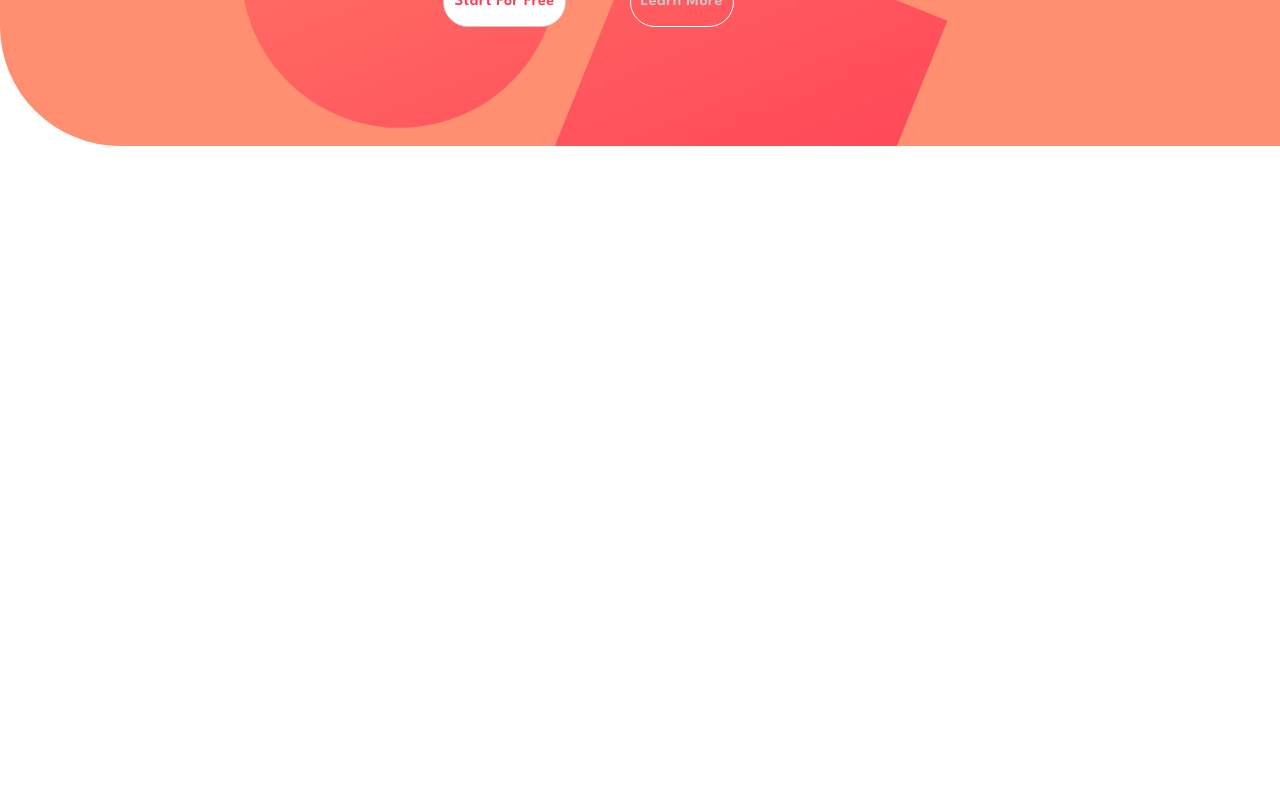
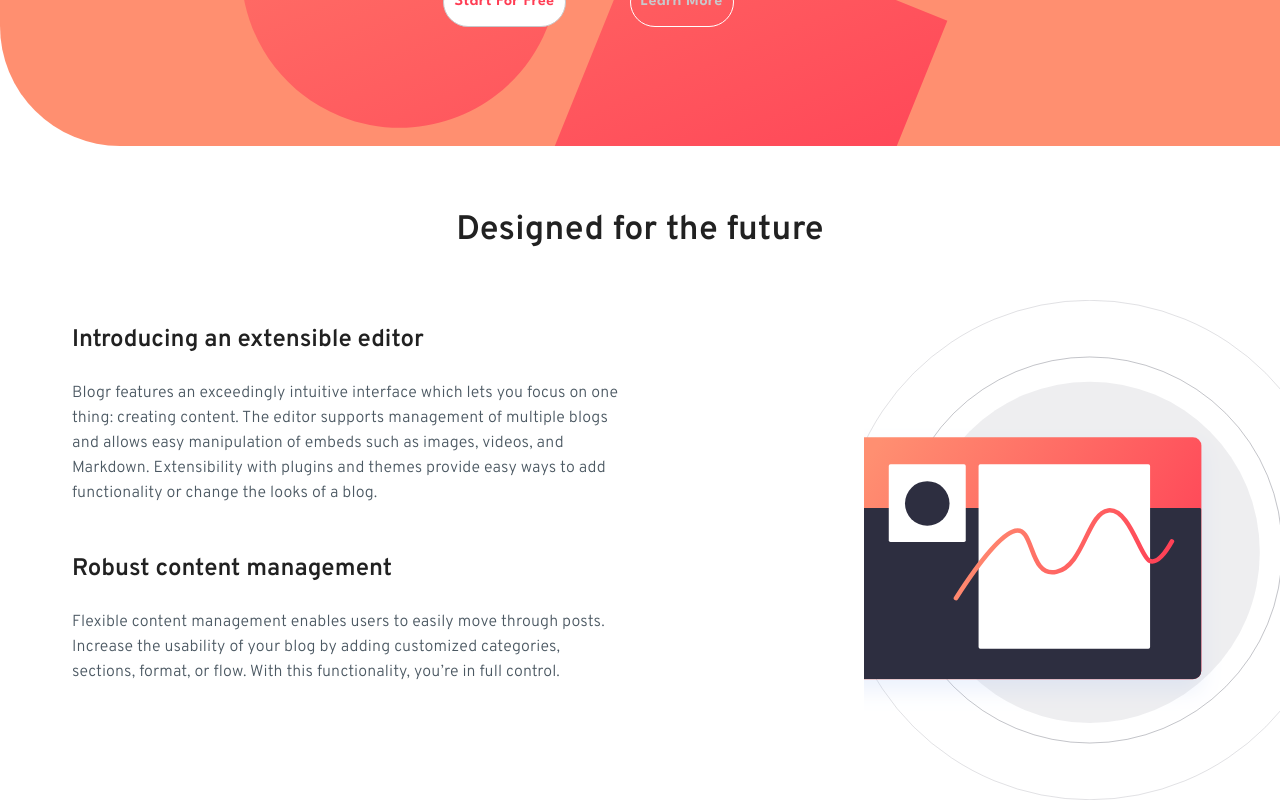
Before and after one commit to meyoh-23/blogr, a React (Create React App) app: page / in a window 1280 px wide. Shown: the part 414-1214 px from the top of the page. Before the commit the page ends 800 px from the top, so only its background shows below. Built offline with nearby package versions, Linux system fonts and the light colour scheme.

Commit message:
completed about

```diff
--- a/src/App.js
+++ b/src/App.js
@@ -1,5 +1,6 @@
 import { Box, CssBaseline, ThemeProvider, createTheme } from "@mui/material";
 import Hero from "./components/Hero";
+import About from "./components/About";
 
 function App() {
 const theme = createTheme({
@@ -26,6 +27,7 @@ const theme = createTheme({
       boxSizing="border-box"
       >
       <Hero/>
+      <About/>
       </Box>
   </ThemeProvider>
   );
--- a/src/components/About.jsx
+++ b/src/components/About.jsx
@@ -1,8 +1,230 @@
-import React from 'react'
+import { Box, Grid, Typography } from '@mui/material';
+import React from 'react';
+import bgCirclePattern from './../assets/images/illustration-editor-desktop.svg';
+import bgCircleMobile from './../assets/images/illustration-editor-mobile.svg';
 
 const About = () => {
   return (
-    <div>About</div>
+    <Box
+    sx={{
+      my: "4rem",
+    }}
+    >
+      <Typography
+      variant='h4'
+      sx={{
+        color: "seondary.main",
+        fontFamily: "'Overpass', sans-serif",
+        fontWeight: "600",
+        textAlign: "center",
+        justifySelf: "center",
+        my: "3rem",
+      }}
+      >
+        Designed for the future
+      </Typography>
+      <Box
+      sx={{
+        display: {
+          xs: "none",
+          sm: "flex",
+        },
+        marginLeft: "3rem",
+        marginRight: "0",
+      }}
+      >
+        <Grid
+        container
+        spacing={0}
+        >
+          <Grid
+          item
+          xs={6}
+          >
+            <Box
+            sx={{
+              marginLeft: "1.5rem",
+              textAlign: "left",
+              paddingRight: "2.5rem",
+              marginBottom: "3rem",
+            }}
+            >
+              <Typography
+              variant='h5'
+              sx={{
+                  color: "seondary.main",
+                  fontFamily: "'Overpass', sans-serif",
+                  fontWeight: "600",
+                  my: "1.5rem",
+                }}
+              >
+                Introducing an extensible editor
+              </Typography>
+                <Typography
+                variant='p'
+                sx={{
+                  fontFamily: "'Overpass', sans-serif",
+                  fontWeight: "300",
+                  color: "hsl(207, 13%, 34%)",
+                }}
+                >
+                  Blogr features an exceedingly intuitive interface which lets you focus on one thing: creating content.
+                  The editor supports management of multiple blogs and allows easy manipulation of embeds such as images,
+                  videos, and Markdown. Extensibility with plugins and themes provide easy ways to add functionality or
+                  change the looks of a blog.
+                </Typography>
+            </Box>
+            <Box
+            sx={{
+              marginLeft: "1.5rem",
+              textAlign: "left",
+              paddingRight: "2.5rem",
+              marginBottom: "3rem",
+            }}
+            >
+              <Typography
+              variant='h5'
+              sx={{
+                  color: "seondary.main",
+                  fontFamily: "'Overpass', sans-serif",
+                  fontWeight: "600",
+                  my: "1.5rem",
+                }}
+              >
+                Robust content management
+              </Typography>
+                <Typography
+                variant='p'
+                sx={{
+                  fontFamily: "'Overpass', sans-serif",
+                  fontWeight: "300",
+                  color: "hsl(207, 13%, 34%)",
+                }}
+                >
+                  Flexible content management enables users to easily move through posts. Increase the usability of your blog
+                  by adding customized categories, sections, format, or flow. With this functionality, you’re in full control.
+                </Typography>
+            </Box>
+          </Grid>
+          <Grid
+          item
+          xs={6}
+          width="35vw"
+          >
+            <Box
+            sx={{
+              marginLeft: "3rem",
+              position: "relative",
+            }}
+            >
+              <Box
+              sx={{
+                backgroundImage: `url(${bgCirclePattern})`,
+                backgroundRepeat: "no-repeat",
+                backgroundPosition: "center",
+                backgroundSize: "cover",
+                height: "500px",
+                width: "75%",
+                position: "absolute",
+                top: 0,
+                right: "-10px",
+              }}
+              >
+              </Box>
+            </Box>
+          </Grid>
+        </Grid>
+      </Box>
+      <Box
+      sx={{
+        display: {
+          xs: "flex",
+          sm: "none",
+        },
+        flexDirection: "column",
+        justifyContent: "center",
+        alignItems: "center",
+        mx: "1.5rem",
+      }}
+      >
+        <Box
+        sx={{
+          backgroundImage: `url(${bgCircleMobile})`,
+          backgroundSize: "cover",
+          backgroundPosition: "center",
+          backgroundRepeat: "no-repeat",
+          height: "340px",
+          width:"100vw",
+        }}
+        >
+
+        </Box>
+        <Box
+        sx={{
+          display: "flex",
+          flexDirection: "column",
+          gap: "2.5rem",
+          justifyContent: "center",
+          alignItems: "center",
+        }}
+        >
+          <Typography
+              variant='h5'
+              sx={{
+                  color: "seondary.main",
+                  fontFamily: "'Overpass', sans-serif",
+                  fontWeight: "600",
+                  justifyContent: "center",
+                  textAlign: "center",
+                  mx: "3.3rem",
+                }}
+              >
+                Introducing an extensible editor
+              </Typography>
+                <Typography
+                variant='p'
+                sx={{
+                  fontFamily: "'Overpass', sans-serif",
+                  fontWeight: "300",
+                  color: "hsl(207, 13%, 34%)",
+                  ustifyContent: "center",
+                  textAlign: "center",
+                }}
+                >
+                  Blogr features an exceedingly intuitive interface which lets you focus on one thing: creating content.
+                  The editor supports management of multiple blogs and allows easy manipulation of embeds such as images,
+                  videos, and Markdown. Extensibility with plugins and themes provide easy ways to add functionality or
+                  change the looks of a blog.
+                </Typography>
+          <Typography
+              variant='h5'
+              sx={{
+                  color: "seondary.main",
+                  fontFamily: "'Overpass', sans-serif",
+                  fontWeight: "600",
+                  justifyContent: "center",
+                  textAlign: "center",
+                  mx: "3.3rem",
+                }}
+              >
+                Robust content management
+              </Typography>
+                <Typography
+                variant='p'
+                sx={{
+                  fontFamily: "'Overpass', sans-serif",
+                  fontWeight: "300",
+                  color: "hsl(207, 13%, 34%)",
+                  ustifyContent: "center",
+                  textAlign: "center",
+                }}
+                >
+                  Flexible content management enables users to easily move through posts. Increase the usability of your blog
+                  by adding customized categories, sections, format, or flow. With this functionality, you’re in full control.
+                </Typography>
+        </Box>
+      </Box>
+    </Box>
   )
 }
 
```
